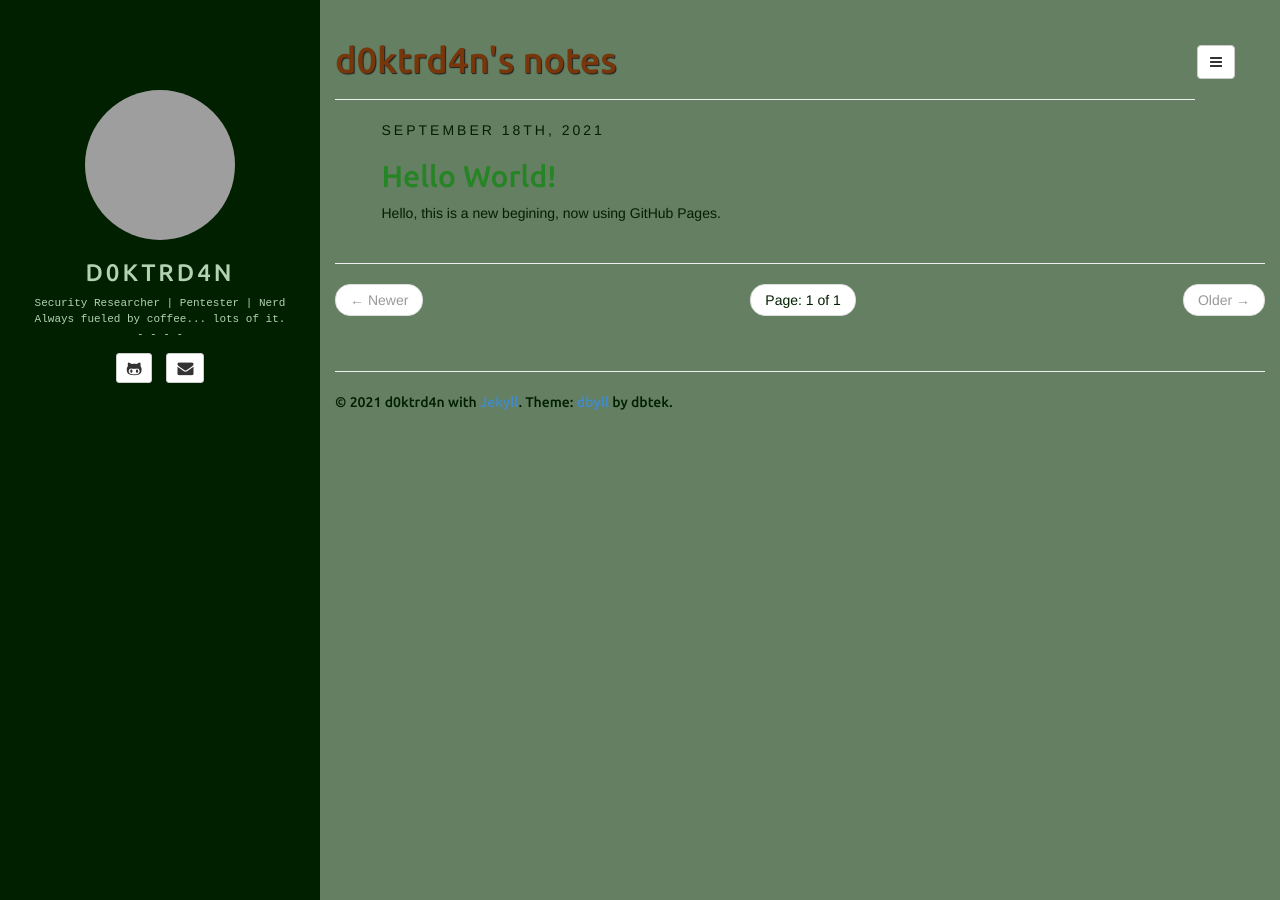
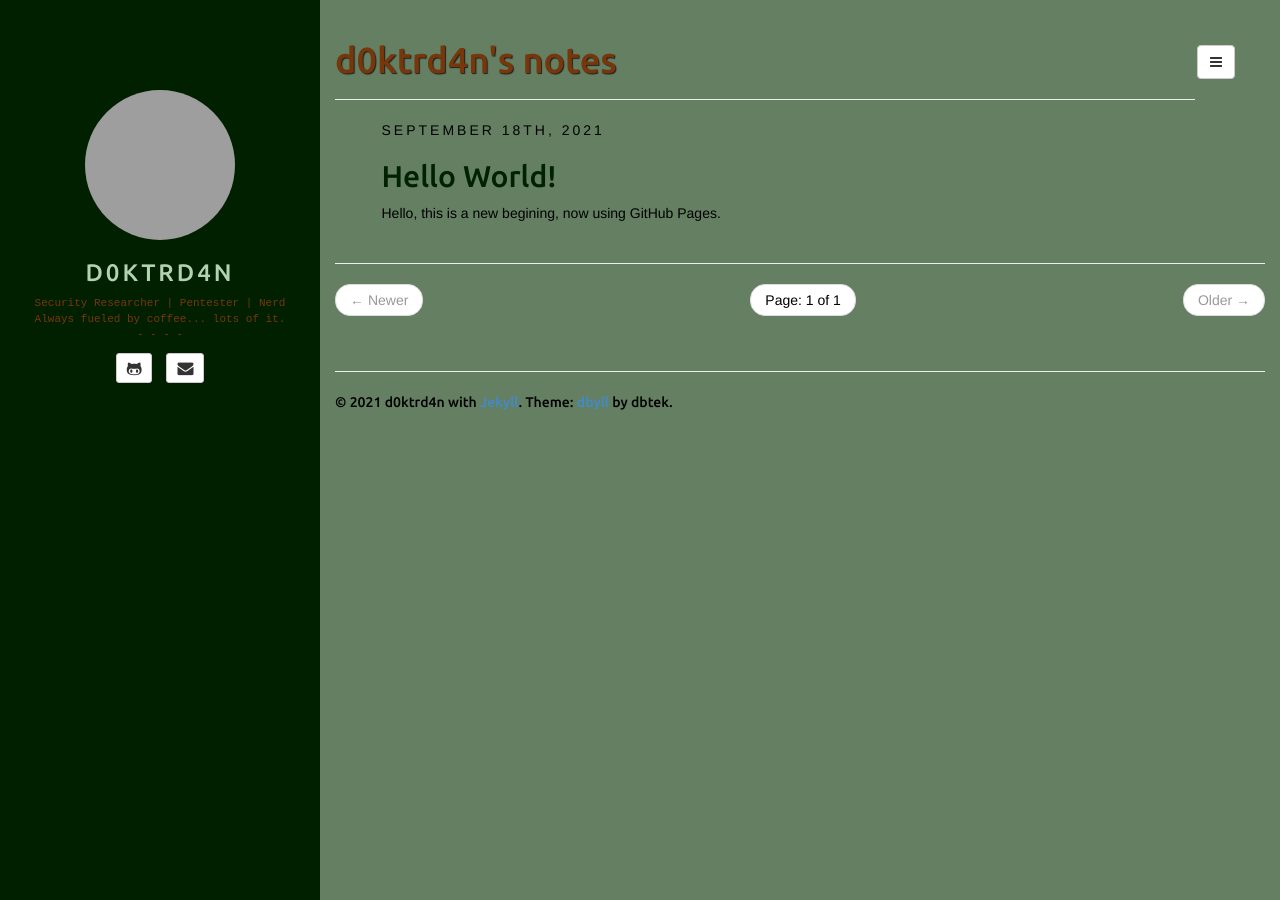
Before and after one commit to d0ktrd4n/d0ktrd4n.github.io, a Jekyll site: the page built from index.html, in a window 1280 px wide. Built offline with Jekyll 4.4.1, drawn with Linux system fonts in a browser that asks for light colours; the list of posts is cut into pages by our own code; grey boxes are pictures that could not be loaded.

Commit message:
Update style.css

```diff
--- a/assets/css/style.css
+++ b/assets/css/style.css
@@ -1,7 +1,7 @@
 @import url(//fonts.googleapis.com/css?family=Ubuntu:500&subset=latin,latin-ext);
 
 body{
-	color: #002000;
+	color: #000000;
 	background-color: #647f62;
 }
 
@@ -10,7 +10,7 @@ body{
 	top: 0px;
 	padding-top: 7%;
 	background-color: #002000;
-	color: #b2d2b2;
+	color: #77370B;
 }
 
 .sidebar-header {
@@ -131,7 +131,7 @@ article.home h1 a,
 article.home h2 a,
 article.home h3 a,
 article.home h4 a {
-	color: #258524;
+	color: #002200;
 }
 article.home h1 a:hover,
 article.home h2 a:hover,
```
